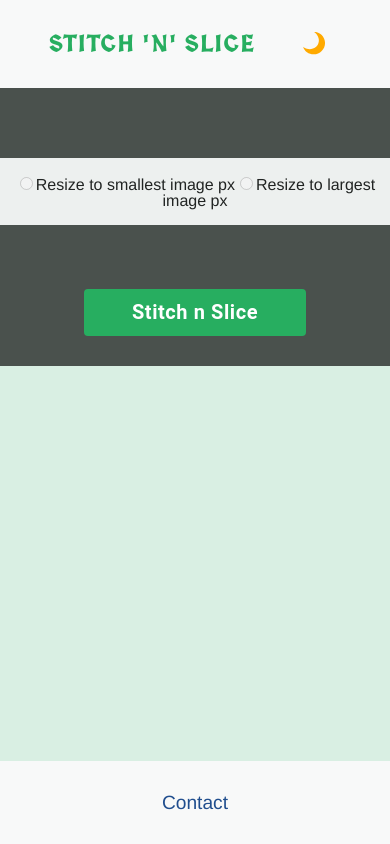
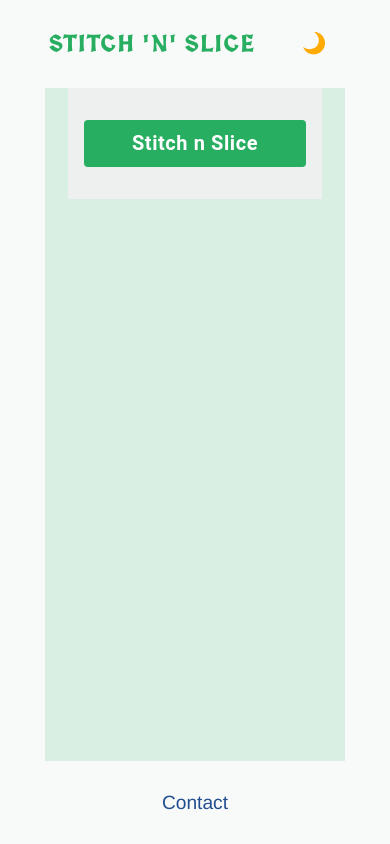
Before and after one commit to sammndhr/pixilz, a React (Create React App) app: page /options in a window 390 px wide. Built offline with nearby package versions, Linux system fonts and the light colour scheme.

Commit message:
Update form and button styles

```diff
--- a/src/common/ResizeForm.js
+++ b/src/common/ResizeForm.js
@@ -1,13 +1,11 @@
-import React, { useState, useEffect, useContext } from 'react'
+import React, { useState, useEffect, useContext, Fragment } from 'react'
 import DataContext from '../context/DataContext'
 
-const Resize = ({ handleRadioButtonChange }) => {
+const Resize = ({ handleRadioButtonChange, handleClick }) => {
   const { state } = useContext(DataContext)
   const { dimensions } = state
   const [disabled, setDisabled] = useState(false)
-  // const [errors, setErrors] = useState({
-  // width: false
-  // })
+
   const [resizePrefs, setResizePrefs] = useState({
     scaleDown: true,
     scaleUp: false
@@ -40,12 +38,7 @@ const Resize = ({ handleRadioButtonChange }) => {
     }
     return cleanup
   }, [dimensions, width.min])
-  // const validate = ({ width = 0, height = 0 }) => {
-  //   return {
-  //     width: width <= 1080 && width >= 100,
-  //     height: height <= 3000 && height >= 100
-  //   }
-  // }
+
   const handleChange = event => {
     handleRadioButtonChange(event.target.value)
     setselectedVal(event.target.value)
@@ -66,29 +59,12 @@ const Resize = ({ handleRadioButtonChange }) => {
     }
   }, [selectedVal, resizePrefs, handleRadioButtonChange])
 
-  // const handleWidthChange = event => {
-  //   const error = !validate({ width: event.target.value }).width
-  //   if (error) {
-  //     setErrors({
-  //       ...errors,
-  //       width: error
-  //     })
-  //   } else {
-  //     setErrors({
-  //       ...errors,
-  //       width: false
-  //     })
-  //   }
-  //   setWidth({
-  //     ...w,
-  //     width: event.target.value
-  //   })
-  // }
-
   return (
-    <div className='options'>
-      <fieldset disabled={disabled}>
-        <label className='form-check-label' htmlFor='smallest'>
+    <div className='form options'>
+      <fieldset className='form-group'>
+        {!disabled ? (
+          <Fragment>
+            <label className='form-radio-label' htmlFor='smallest'>
               <input
                 disabled={disabled}
                 className='input'
@@ -101,7 +77,7 @@ const Resize = ({ handleRadioButtonChange }) => {
               />
               <span>Resize to smallest image {width.min}px</span>
             </label>
-        <label className='form-check-label' htmlFor='largest'>
+            <label className='form-radio-label' htmlFor='largest'>
               <input
                 disabled={disabled}
                 className='input'
@@ -114,21 +90,11 @@ const Resize = ({ handleRadioButtonChange }) => {
               />
               <span>Resize to largest image {width.max}px</span>
             </label>
-        {/*
-        <label className='form-check-label' htmlFor='width'>
-          <div>Exact Width</div>
-          <span>{w.min}px &gt; </span>
-          <input
-            className={errors.width ? 'error input' : 'input'}
-            min={w.min}
-            max={w.max}
-            type='number'
-            onChange={handleWidthChange}
-            value={w.width}
-            name='width'
-          />
-          <span> &lt; {w.max}px</span>
-        </label> */}
+          </Fragment>
+        ) : null}
+        <div className='button-container'>
+          <button onClick={handleClick}>Stitch n Slice</button>
+        </div>
       </fieldset>
     </div>
   )
--- a/src/components/CanvasList.js
+++ b/src/components/CanvasList.js
@@ -14,11 +14,16 @@ import { calculateDimensions } from '../utils/'
 
 const CanvasList = () => {
   const { state, dispatch } = useContext(DataContext)
-  const { dimensions, imgsWrapperRef, dataUrls } = state
+  const {
+    dimensions,
+    imgsWrapperRef,
+    dataUrls,
+    canvasesLoaded,
+    canvases
+  } = state
   const images = imgsWrapperRef ? imgsWrapperRef.children : []
   const [clickStatus, setClickStatus] = useState(false)
-  const [canvases, setCanvases] = useState([])
-  const [canvasesLoaded, setCanvasLoadStatus] = useState(false)
+  // const [canvases, setCanvases] = useState([])
   const [imgsResizeDimensions, setImgsResizeDimensions] = useState([])
   const [canvasesDrawn, setCanvasesDrawn] = useState(false)
   const [showLoader, setShowLoader] = useState(false)
@@ -127,7 +132,7 @@ const CanvasList = () => {
     }
   }
 
-  const handleClick = e => {
+  const handleClick = () => {
     resizeImages()
     setClickStatus(true)
     setShowLoader(true)
@@ -159,8 +164,11 @@ const CanvasList = () => {
       canvases.push(canvas)
 
       if (i === imgsLen - 1) {
-        setCanvases(canvases)
-        setCanvasLoadStatus(true)
+        dispatch({ type: 'SET_CANVASES', payload: canvases })
+        dispatch({
+          type: 'UPDATE_CANVASES_LOADED',
+          payload: true
+        })
       }
     }
   }
@@ -171,10 +179,10 @@ const CanvasList = () => {
         <Fragment>
           <div>
             <aside className='aside'>
-              <Resize handleRadioButtonChange={handleRadioButtonChange} />
-              <div className='button-container'>
-                <button onClick={handleClick}>Stitch n Slice</button>
-              </div>
+              <Resize
+                handleClick={handleClick}
+                handleRadioButtonChange={handleRadioButtonChange}
+              />
             </aside>
           </div>
           <ImageList imgResizeWidth={imgResizeWidth} />
--- a/src/components/ImageList.js
+++ b/src/components/ImageList.js
@@ -120,9 +120,11 @@ const ImageList = ({ imgResizeWidth }) => {
 
   return (
     <Fragment>
-      <div className='images-wrapper' ref={imgsWrapperRef} style={{ maxWidth }}>
+      <div style={{ maxWidth }}>
         {displaySizeWarning ? <ImageSizeWarning /> : null}
-        {images}
+        <div className='images-wrapper' ref={imgsWrapperRef}>
+          {images}
+        </div>
       </div>
     </Fragment>
   )
--- a/src/components/ProcessedCanvas.js
+++ b/src/components/ProcessedCanvas.js
@@ -134,11 +134,19 @@ class ProcessedCanvas extends Component {
       <Fragment>
         {!this.context.state.loader && (
           <Fragment>
-            <aside className='aside'>
-              <div className='button-container'>
-                <button onClick={this.handleDownloadClick}>Download</button>
-              </div>
-            </aside>
+            <div>
+              <aside className='aside'>
+                <div className='button-container'>
+                  <div className='form options'>
+                    <fieldset className='form-group'>
+                      <button onClick={this.handleDownloadClick}>
+                        Download
+                      </button>
+                    </fieldset>
+                  </div>
+                </div>
+              </aside>
+            </div>
             <div className='canvases-wrapper'>
               {this.state.processedCanvases.map((processedCan, i) => {
                 return processedCan.canvas
--- a/src/context/DataContext.js
+++ b/src/context/DataContext.js
@@ -13,6 +13,7 @@ const DataProvider = ({ children }) => {
       width: { min: 0, max: 0, avg: 0 },
       height: { min: 0, max: 0, avg: 0 }
     },
+    canvases: [],
     canvasesLoaded: false,
     canvasesWrapperRef: null,
     canvasProcessStatus: false,
@@ -38,6 +39,8 @@ const DataProvider = ({ children }) => {
         return { ...state, imgsLoaded: action.payload }
       case 'UPDATE_DIMENSIONS':
         return { ...state, dimensions: action.payload }
+      case 'SET_CANVASES':
+        return { ...state, canvases: action.payload }
       case 'UPDATE_CANVASES_LOADED':
         return { ...state, canvasesLoaded: action.payload }
       case 'UPDATE_CANVASES_WRAPPER_REF':
--- a/src/styles/_buttons.scss
+++ b/src/styles/_buttons.scss
@@ -5,7 +5,7 @@
     display: inline-block;
     text-align: center;
     align-items: center;
-    margin: 1.5rem 0 1rem;
+    margin: 1rem 0;
     padding: 6px 3rem;
     cursor: pointer;
     color: #fff;
@@ -30,6 +30,7 @@
 
     span {
       width: 100%;
+      white-space: nowrap;
     }
     &:hover {
       text-decoration: none;
@@ -93,11 +94,17 @@
 }
 
 @media all and (max-width: 450px) {
-  .button-container {
-    .button,
-    label.button,
+  .upload-btn {
+    position: relative;
+
+    label,
     button {
-      margin: 1rem 1rem 1rem 1rem;
+      &:before {
+        right: 350px;
+      }
+      .cloud-cover {
+        display: none;
+      }
     }
   }
 }
--- a/src/styles/_dark.scss
+++ b/src/styles/_dark.scss
@@ -48,8 +48,8 @@
     color: $default-dark-color;
     background-color: $form-bg-color;
     .form-group {
-      input[type='checkbox'] {
-        + .form-check-label {
+      input[type='checkbox'] + .form-check-label,
+      .form-radio-label {
         #cb-span {
           border: $checkbox-height * 0.1 solid $default-dark-color;
         }
@@ -57,6 +57,8 @@
           background-color: $hover-bg-color;
         }
       }
+
+      input[type='checkbox'] {
         &:checked + .form-check-label {
           #cb-span {
             border-color: $checked-color;
--- a/src/styles/_forms.scss
+++ b/src/styles/_forms.scss
@@ -13,9 +13,9 @@ $duration: 0.3s;
     font-size: 1em;
     padding: 1em;
     border-radius: $border-radius;
-    input[type='checkbox'] {
-      display: none;
-      + .form-check-label {
+    input[type='checkbox'] + .form-check-label,
+    .form-radio-label {
+      display: block;
       white-space: nowrap;
       cursor: pointer;
       display: block;
@@ -42,6 +42,8 @@ $duration: 0.3s;
         background-color: $hover-bg-color;
       }
     }
+    input[type='checkbox'] {
+      display: none;
 
       &:checked + .form-check-label {
         #cb-span {
@@ -112,26 +114,31 @@ $duration: 0.3s;
 // ------
 
 .aside {
+  .form,
   .options {
-    fieldset {
-      padding: 1em 2em;
-    }
+    margin: 0;
+    // fieldset {
+    //   padding: 1em 2em;
+    // }
   }
 }
 
 @media all and (max-width: 450px) {
+  .options,
+  .form {
+    .form-group {
+      padding: 1em;
+    }
+  }
   .options {
     padding: 0;
     fieldset {
-      padding: 1em 2.3em;
+      padding: 3em 2.3em;
     }
   }
   .aside {
     .options {
       padding: 0;
-      fieldset {
-        padding: 1em 0.8em;
     }
   }
 }
-}
--- a/src/styles/_main.scss
+++ b/src/styles/_main.scss
@@ -15,8 +15,6 @@
     justify-self: stretch;
     min-height: 0;
     grid-area: options;
-    background-color: rgba($grey-9, 0.95);
-    padding: 1.375rem 0 0.875rem;
     align-self: start;
   }
 
```
Lines whose indentation alone changed are shown as unchanged.
